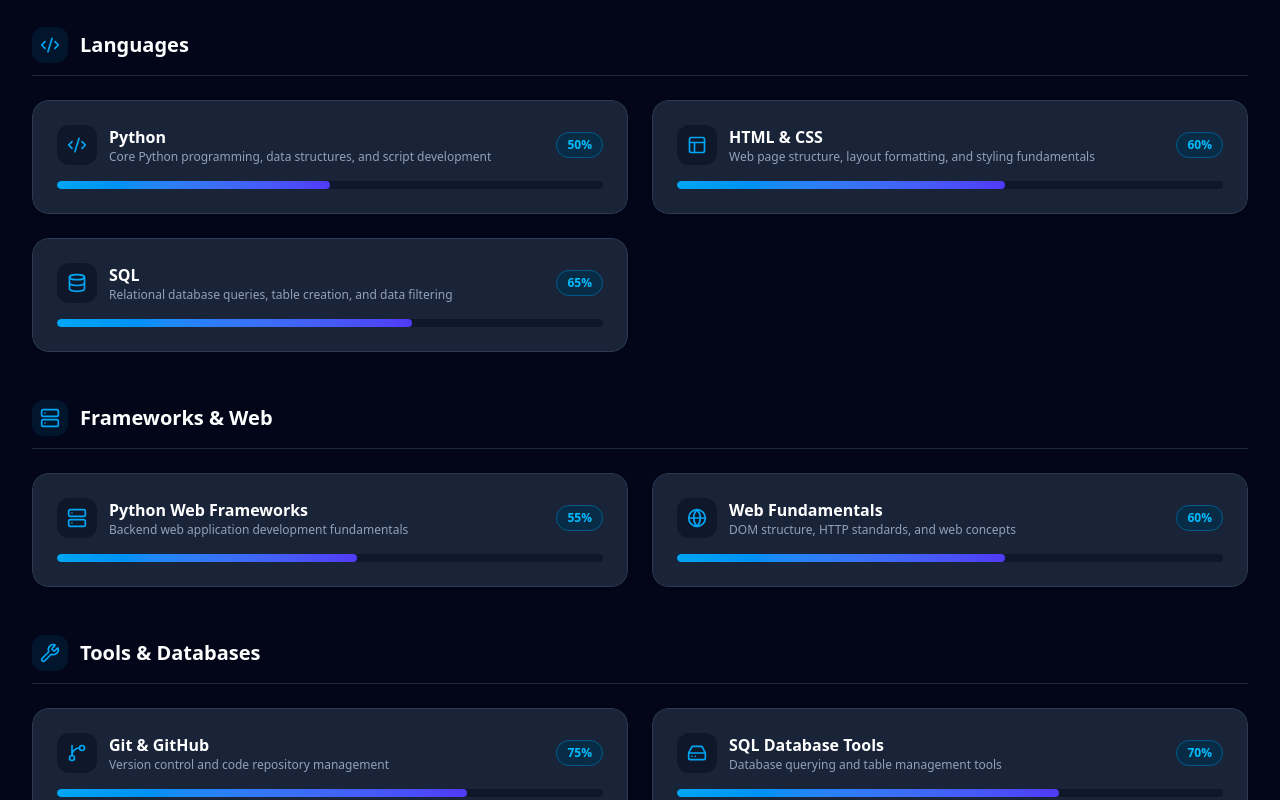
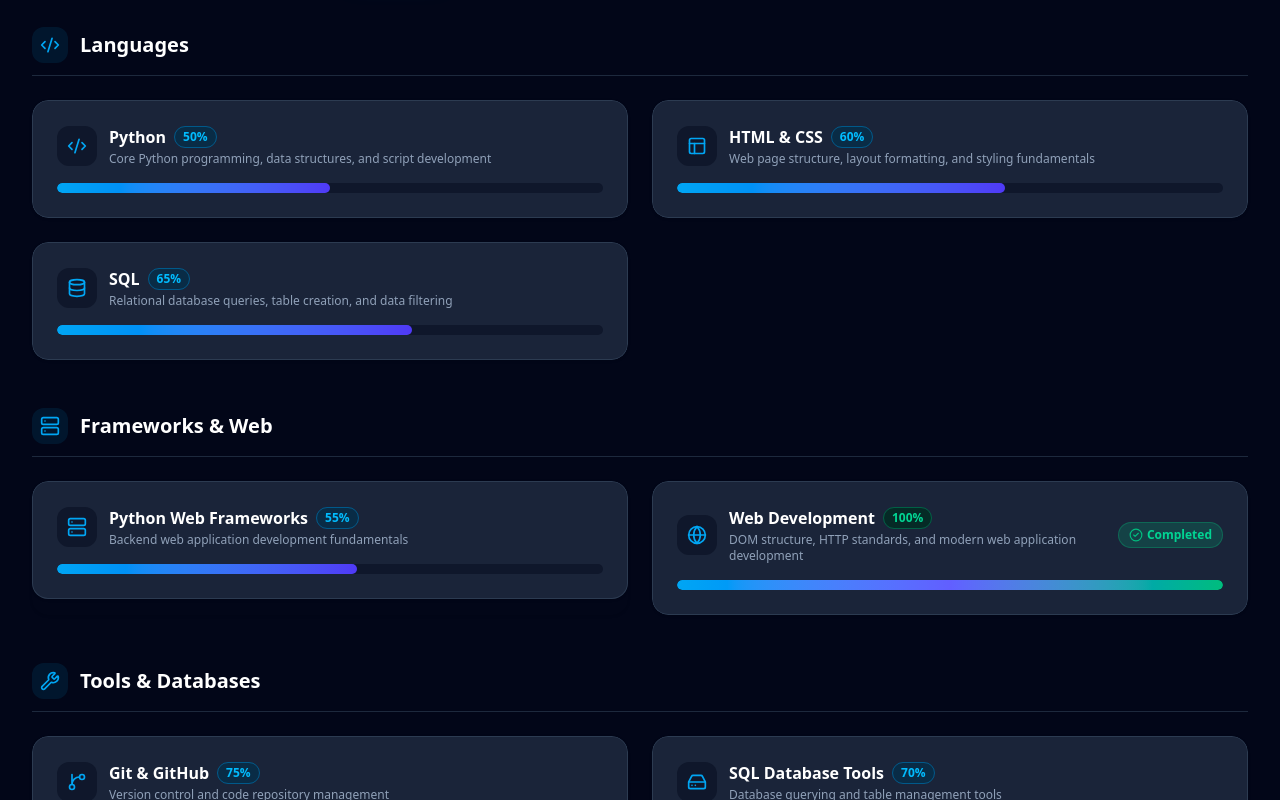
Before and after one commit to dinu18s/my-portfolio, a React (Vite) app: page / in a window 1280 px wide. Shown: the part 2600-3400 px from the top of the page. Built offline with nearby package versions, Linux system fonts and the light colour scheme.

Commit message:
Update Web Development skill to 100% completed with animated progress bar

```diff
--- a/src/components/Skills.jsx
+++ b/src/components/Skills.jsx
@@ -1,5 +1,5 @@
-import React, { useState } from 'react';
-import { Code2, Server, Wrench, Layout, Database, GitBranch, HardDrive, Terminal, Globe, Brain } from 'lucide-react';
+import React, { useState, useEffect, useRef } from 'react';
+import { Code2, Server, Wrench, Layout, Database, GitBranch, HardDrive, Terminal, Globe, Brain, CheckCircle2 } from 'lucide-react';
 import { skillsData } from '../data/portfolioData';
 import Tilt3D from './Tilt3D';
 
@@ -17,6 +17,29 @@ const iconMap = {
 
 export default function Skills() {
   const [activeTab, setActiveTab] = useState('all');
+  const [inView, setInView] = useState(false);
+  const sectionRef = useRef(null);
+
+  useEffect(() => {
+    if (typeof IntersectionObserver !== 'undefined' && sectionRef.current) {
+      const observer = new IntersectionObserver(
+        ([entry]) => {
+          if (entry.isIntersecting) {
+            setInView(true);
+          }
+        },
+        { threshold: 0.1 }
+      );
+      observer.observe(sectionRef.current);
+      const timer = setTimeout(() => setInView(true), 600);
+      return () => {
+        observer.disconnect();
+        clearTimeout(timer);
+      };
+    } else {
+      setInView(true);
+    }
+  }, []);
 
   const categories = [
     { key: 'all', label: 'All Skills' },
@@ -38,7 +61,7 @@ export default function Skills() {
   };
 
   return (
-    <section id="skills" className="py-20 relative z-10">
+    <section id="skills" ref={sectionRef} className="py-20 relative z-10">
       <div className="max-w-7xl mx-auto px-4 sm:px-6 lg:px-8">
 
         {/* Section Header */}
@@ -90,30 +113,57 @@ export default function Skills() {
                     return (
                       <Tilt3D key={idx} maxTilt={10} scale={1.02} className="rounded-2xl shadow-sm">
                         <div className="bg-white/90 dark:bg-slate-800/90 p-6 rounded-2xl border border-slate-200/80 dark:border-slate-700/80 shadow-sm hover:shadow-md hover:border-sky-500/40 transition-all group backdrop-blur-md">
-                          <div className="flex items-center justify-between mb-3">
-                            <div className="flex items-center gap-3">
-                              <div className="w-10 h-10 rounded-xl bg-slate-100 dark:bg-slate-900 text-sky-500 flex items-center justify-center group-hover:scale-110 group-hover:bg-gradient-to-tr group-hover:from-sky-500 group-hover:to-indigo-600 group-hover:text-white transition-all">
+                          <div className="flex items-center justify-between mb-3 gap-2">
+                            <div className="flex items-center gap-3 min-w-0">
+                              <div className="w-10 h-10 rounded-xl bg-slate-100 dark:bg-slate-900 text-sky-500 flex items-center justify-center shrink-0 group-hover:scale-110 group-hover:bg-gradient-to-tr group-hover:from-sky-500 group-hover:to-indigo-600 group-hover:text-white transition-all">
                                 <IconComponent className="w-5 h-5" />
                               </div>
-                              <div>
-                                <h4 className="font-bold text-slate-900 dark:text-white text-base">
-                                  {skill.name}
-                                </h4>
-                                <p className="text-xs text-slate-500 dark:text-slate-400">
+                              <div className="min-w-0">
+                                <div className="flex items-center gap-2 flex-wrap">
+                                  <h4 className="font-bold text-slate-900 dark:text-white text-base">
+                                    {skill.name}
+                                  </h4>
+                                  <span
+                                    className={`text-xs font-bold px-2 py-0.5 rounded-full border transition-colors ${
+                                      skill.level === 100
+                                        ? 'text-emerald-600 dark:text-emerald-400 bg-emerald-50 dark:bg-emerald-950/80 border-emerald-200 dark:border-emerald-800'
+                                        : 'text-sky-600 dark:text-sky-400 bg-sky-50 dark:bg-sky-950/80 border-sky-200 dark:border-sky-800'
+                                    }`}
+                                  >
+                                    {skill.level}%
+                                  </span>
+                                </div>
+                                <p className="text-xs text-slate-500 dark:text-slate-400 mt-0.5">
                                   {skill.description}
                                 </p>
                               </div>
                             </div>
-                            <span className="text-xs font-bold text-sky-600 dark:text-sky-400 bg-sky-50 dark:bg-sky-950/80 px-2.5 py-1 rounded-full border border-sky-200 dark:border-sky-800">
-                              {skill.level}%
-                            </span>
+                            {skill.level === 100 && (
+                              <span className="text-xs font-semibold text-emerald-600 dark:text-emerald-400 bg-emerald-500/10 dark:bg-emerald-500/20 px-2.5 py-1 rounded-full border border-emerald-500/30 flex items-center gap-1 shrink-0">
+                                <CheckCircle2 className="w-3.5 h-3.5 text-emerald-500" />
+                                <span className="hidden sm:inline">Completed</span>
+                              </span>
+                            )}
                           </div>
 
                           {/* Progress Bar */}
-                          <div className="w-full bg-slate-100 dark:bg-slate-900 rounded-full h-2 overflow-hidden mt-4">
+                          <div className="w-full bg-slate-100 dark:bg-slate-900 rounded-full h-2.5 overflow-hidden mt-4">
                             <div
-                              className="bg-gradient-to-r from-sky-500 to-indigo-600 h-2 rounded-full transition-all duration-1000 ease-out"
-                              style={{ width: `${skill.level}%` }}
+                              key={`${activeTab}-${skill.name}`}
+                              role="progressbar"
+                              aria-valuenow={skill.level}
+                              aria-valuemin={0}
+                              aria-valuemax={100}
+                              aria-label={`${skill.name} proficiency: ${skill.level}%`}
+                              className={`h-2.5 rounded-full ${inView ? 'animate-skill-progress' : ''} transition-all duration-1000 ease-out ${
+                                skill.level === 100
+                                  ? 'bg-gradient-to-r from-sky-500 via-indigo-500 to-emerald-500 shadow-sm shadow-emerald-500/20'
+                                  : 'bg-gradient-to-r from-sky-500 to-indigo-600'
+                              }`}
+                              style={{
+                                width: `${skill.level}%`,
+                                '--target-width': `${skill.level}%`
+                              }}
                             />
                           </div>
                         </div>
--- a/src/data/portfolioData.js
+++ b/src/data/portfolioData.js
@@ -31,7 +31,7 @@ export const skillsData = {
   ],
   frameworks: [
     { name: "Python Web Frameworks", level: 55, icon: "Server", description: "Backend web application development fundamentals" },
-    { name: "Web Fundamentals", level: 60, icon: "Globe", description: "DOM structure, HTTP standards, and web concepts" }
+    { name: "Web Development", level: 100, icon: "Globe", description: "DOM structure, HTTP standards, and modern web application development" }
   ],
   tools: [
     { name: "Git & GitHub", level: 75, icon: "GitBranch", description: "Version control and code repository management" },
--- a/src/index.css
+++ b/src/index.css
@@ -51,6 +51,26 @@
   animation: sheen 3s infinite;
 }
 
+/* Smooth Skill Progress Bar Fill Animation */
+@keyframes skillProgressFill {
+  from {
+    width: 0%;
+  }
+  to {
+    width: var(--target-width);
+  }
+}
+
+.animate-skill-progress {
+  animation: skillProgressFill 1.2s cubic-bezier(0.16, 1, 0.3, 1) ease-out forwards;
+}
+
+@media (prefers-reduced-motion: reduce) {
+  .animate-skill-progress {
+    animation: none;
+  }
+}
+
 /* Custom Scrollbar */
 ::-webkit-scrollbar {
   width: 8px;
```
